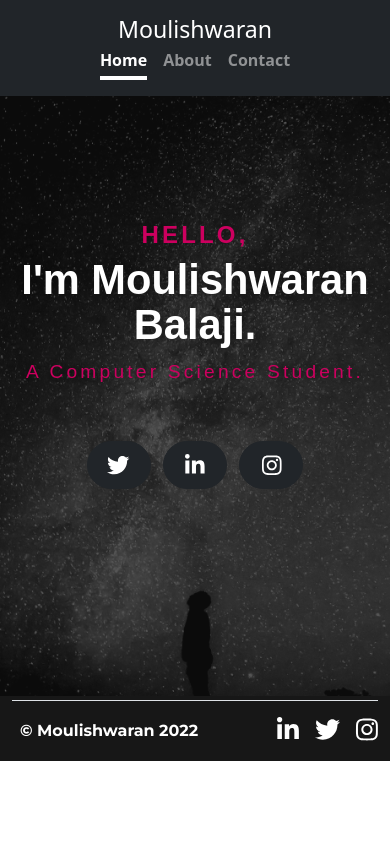
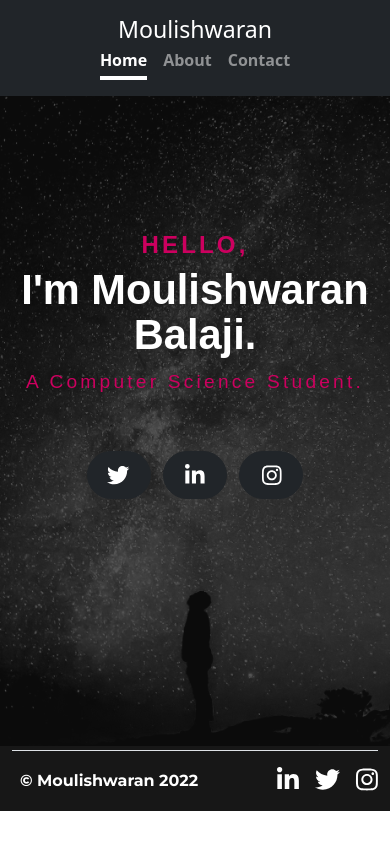
Before and after one commit to Xentrix10/cv, a plain HTML site: page index.html in a window 390 px wide. Drawn offline with nearby package versions, Linux system fonts and the light colour scheme.

Commit message:
Update main.css

```diff
--- a/css/main.css
+++ b/css/main.css
@@ -167,7 +167,7 @@ font-family: 'Playfair Display', serif; -->*/
 }
 @media only screen and (max-width:600px) {
 	.intro {
-		min-height: 600px;
+		min-height: 650px;
 	}
 	.intro-text h1 {
 		font-size: 3.6rem;
```
